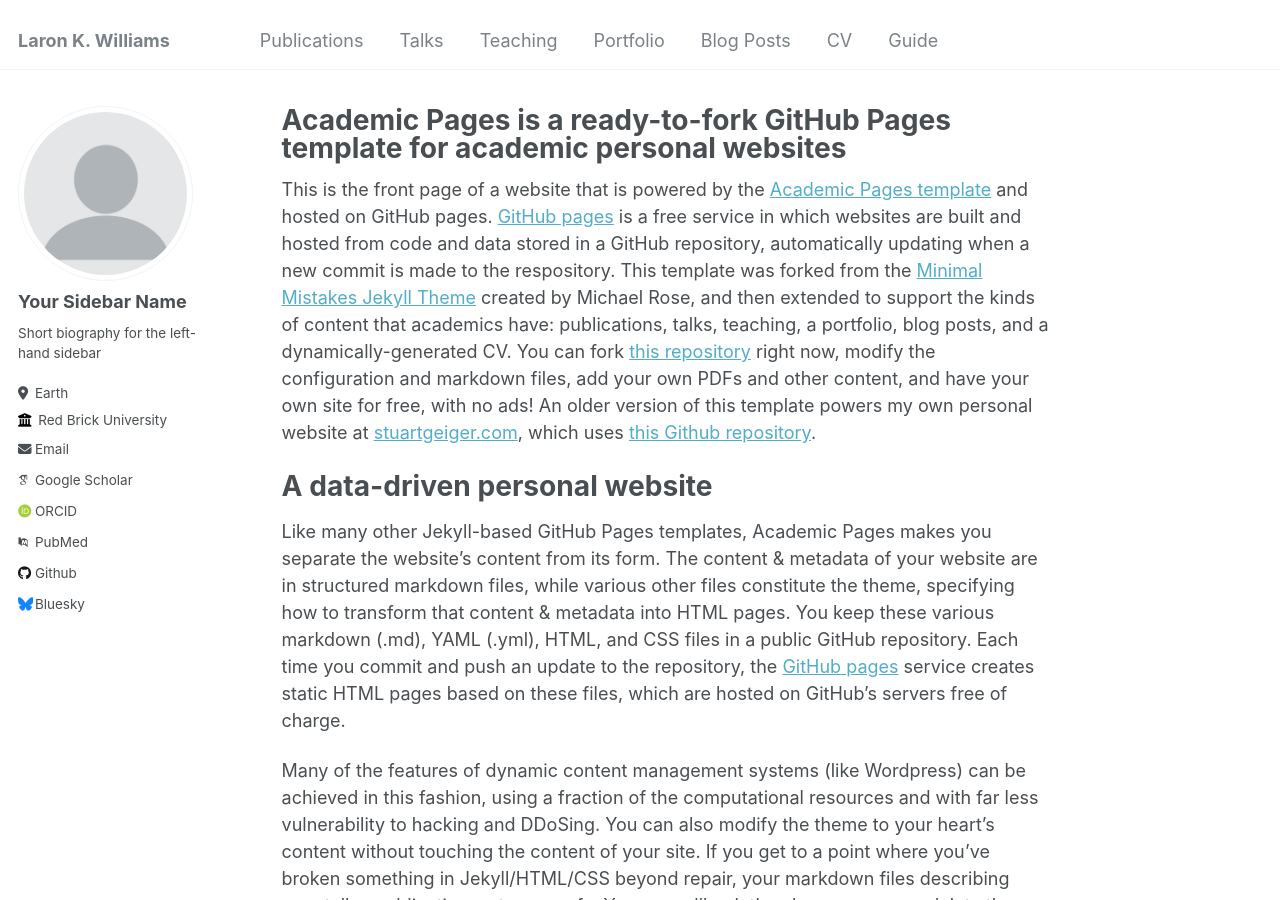
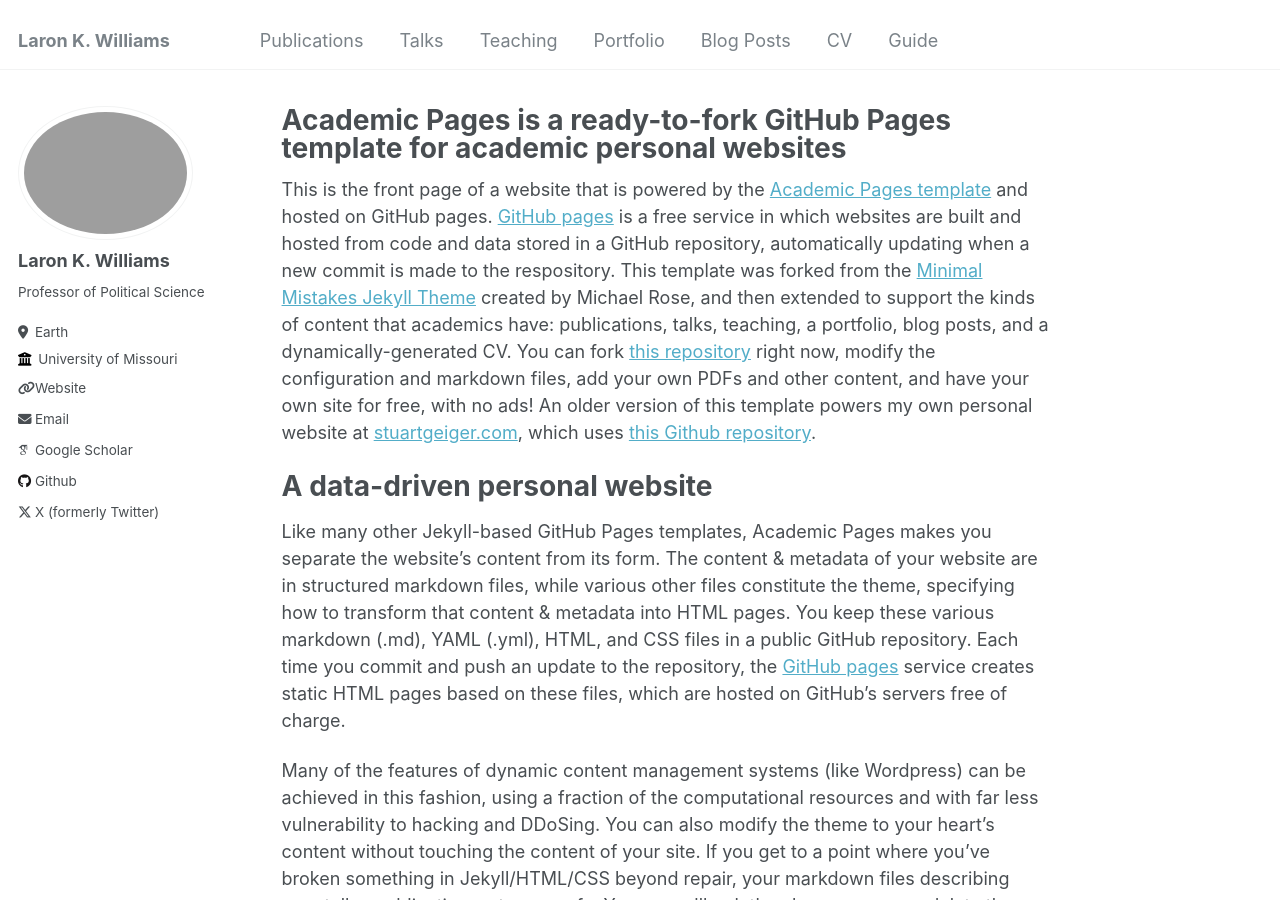
Before and after one commit to williamslaro/williamslaro.github.io, a Jekyll site: the page built from _pages/about.md, in a window 1280 px wide and 900 px high. Built offline with Jekyll 4.4.1, drawn with Linux system fonts in a browser that asks for light colours; some web fonts are replaced.

Commit message:
Update _config.yml

```diff
--- a/_config.yml
+++ b/_config.yml
@@ -21,21 +21,21 @@
 #               Additional customization can be done by editing /_includes/author-profile.html
 author:
   # Biographic information
-  avatar           : "profile.png"
-  name             : "Your Sidebar Name"
+  avatar           : "profile.jpg"
+  name             : "Laron K. Williams"
   pronouns         : # example: "she/her"
-  bio              : "Short biography for the left-hand sidebar"
+  bio              : "Professor of Political Science"
   location         : "Earth"
-  employer         : "Red Brick University"
-  uri              : # URL
-  email            : "none@example.org"
+  employer         : "University of Missouri"
+  uri              : "http://truman.missouri.edu"
+  email            : "williamslaro@missouri.edu"
 
   # Academic websites
   arxiv            : # URL - Update with the correct link to your profile
-  googlescholar    : "https://scholar.google.com/citations?user=PS_CX0AAAAAJ"
+  googlescholar    : "https://scholar.google.com/citations?user=mf4yXbAAAAAJ&hl=en"
   impactstory      : # URL
-  orcid            : "http://orcid.org/yourorcidurl"
-  pubmed           : "https://www.ncbi.nlm.nih.gov/pubmed/?term=john+snow"
+  orcid            : # "http://orcid.org/yourorcidurl"
+  pubmed           : # "https://www.ncbi.nlm.nih.gov/pubmed/?term=john+snow"
   researchgate     : # URL
 
   # Repositories and software development
@@ -47,7 +47,7 @@
   stackoverflow    : # User number or user number and name (i.e., use "1" or "1/jeff-atwood")
 
   # Social media
-  bluesky          : "bsky.app" # Replace this with you Bluesky username
+  bluesky          : # "bsky.app" # Replace this with you Bluesky username
   facebook         : # Username
   flickr           : # Username
   foursquare       : # Username
@@ -64,7 +64,7 @@
   steam            : # Username
   telegram         : # URL
   tumblr           : # Username
-  twitter          : # Username for X / Twitter
+  twitter          : "@LaronKWilliams"
   vine             : # Username
   weibo            : # Username
   wikipedia        : # Username
```
